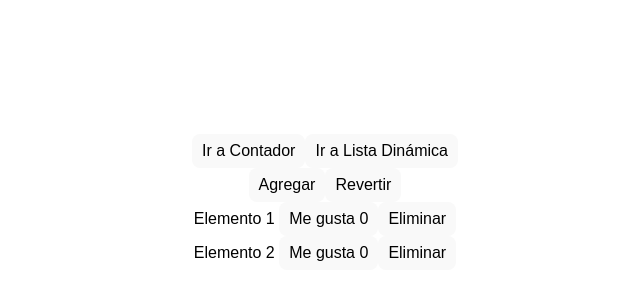
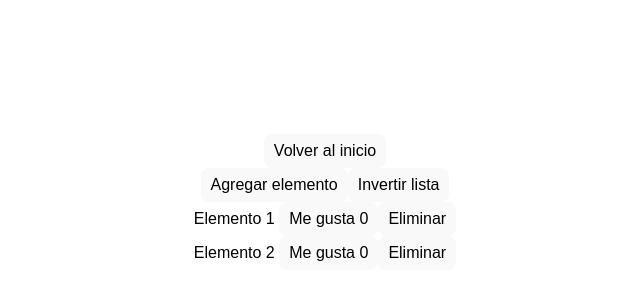
Before and after one commit to lilianaramosvz/optimizacion-de-visualizacion, a React (Vite) app in the folder virtualizacion/: page /lista in a window 1280 px wide. Shown: the part 198-498 px from the top of the page, without its empty margins (315-955 px from the left). Built offline with nearby package versions, Linux system fonts and the light colour scheme.

Commit message:
Página de inicio

```diff
--- a/virtualizacion/package.json
+++ b/virtualizacion/package.json
@@ -10,9 +10,9 @@
     "preview": "vite preview"
   },
   "dependencies": {
-    "react": "^19.2.0",
-    "react-dom": "^19.2.0",
-    "react-router-dom": "^7.13.1"
+    "react": "^18.3.1",
+    "react-dom": "^18.3.1",
+    "react-router-dom": "^6.30.3"
   },
   "devDependencies": {
     "@eslint/js": "^9.39.1",
--- a/virtualizacion/src/App.jsx
+++ b/virtualizacion/src/App.jsx
@@ -1,3 +1,4 @@
+//virtualizacion\src\App.jsx
 import "./App.css";
 import Contador from "./components/contador";
 import Lista from "./components/lista";
@@ -7,19 +8,38 @@ function App() {
   const navigate = useNavigate();
   return (
     <div>
+      <Routes>
+        <Route
+          path="/"
+          element={
             <nav>
-        <button onClick={() => navigate("/")}>
+              <button onClick={() => navigate("/contador")}>
                 Ir a Contador
               </button>
-
               <button onClick={() => navigate("/lista")}>
                 Ir a Lista Dinámica
               </button>
             </nav>
-
-      <Routes>
-        <Route path="/" element={<Contador />} />
-        <Route path="/lista" element={<Lista />} />
+          }
+        />
+        <Route
+          path="/contador"
+          element={
+            <div>
+              <button onClick={() => navigate("/")}>Volver al inicio</button>
+              <Contador />
+            </div>
+          }
+        />
+        <Route
+          path="/lista"
+          element={
+            <div>
+              <button onClick={() => navigate("/")}>Volver al inicio</button>
+              <Lista />
+            </div>
+          }
+        />
       </Routes>
     </div>
   );
--- a/virtualizacion/src/components/contador.jsx
+++ b/virtualizacion/src/components/contador.jsx
@@ -1,3 +1,4 @@
+//virtualizacion\src\components\contador.jsx
 import { useState } from "react";
 import React from "react";
 import Texto1 from "./texto1";
--- a/virtualizacion/src/components/lista.jsx
+++ b/virtualizacion/src/components/lista.jsx
@@ -1,33 +1,32 @@
+//virtualizacion\src\components\lista.jsx
 import React, { useState } from "react";
 import ListaElem from "./listaElemento";
 
 const Lista = () => {
   const [items, setItems] = useState([
     { id: 1, name: "Elemento 1", likes: 0 },
-    { id: 2, name: "Elemento 2", likes: 0 }
+    { id: 2, name: "Elemento 2", likes: 0 },
   ]);
 
   const addItem = () => {
     const newItem = {
       id: Date.now(),
       name: `Elemento ${items.length + 1}`,
-      likes: 0
+      likes: 0,
     };
 
     setItems([...items, newItem]);
   };
 
   const deleteItem = (id) => {
-    setItems(items.filter(item => item.id !== id));
+    setItems(items.filter((item) => item.id !== id));
   };
 
   const likeItem = (id) => {
     setItems(
-      items.map(item =>
-        item.id === id
-          ? { ...item, likes: item.likes + 1 }
-          : item
-      )
+      items.map((item) =>
+        item.id === id ? { ...item, likes: item.likes + 1 } : item,
+      ),
     );
   };
 
@@ -37,10 +36,10 @@ const Lista = () => {
 
   return (
     <div>
-      <button onClick={addItem}>Agregar</button>
-      <button onClick={reverseList}>Revertir</button>
+      <button onClick={addItem}>Agregar elemento</button>
+      <button onClick={reverseList}>Invertir lista</button>
 
-      {items.map(item => (
+      {items.map((item) => (
         <ListaElem
           key={item.id}
           item={item}
--- a/virtualizacion/src/components/texto1.jsx
+++ b/virtualizacion/src/components/texto1.jsx
@@ -1,3 +1,4 @@
+//virtualizacion\src\components\texto1.jsx
 import React from "react";
 
 const Texto1 = React.memo(() => {
--- a/virtualizacion/src/components/texto2.jsx
+++ b/virtualizacion/src/components/texto2.jsx
@@ -1,3 +1,4 @@
+//virtualizacion\src\components\texto2.jsx
 import React from "react";
 
 const Texto2 = React.memo(() => {
--- a/virtualizacion/src/components/texto3.jsx
+++ b/virtualizacion/src/components/texto3.jsx
@@ -1,3 +1,4 @@
+//virtualizacion\src\components\texto3.jsx
 import React from "react";
 
 const Texto3 = React.memo(() => {
--- a/virtualizacion/src/main.jsx
+++ b/virtualizacion/src/main.jsx
@@ -1,3 +1,4 @@
+//virtualizacion\src\main.jsx
 import React from "react";
 import ReactDOM from "react-dom/client";
 import { BrowserRouter } from "react-router-dom";
@@ -6,5 +7,5 @@ import App from "./App";
 ReactDOM.createRoot(document.getElementById("root")).render(
   <BrowserRouter>
     <App />
-  </BrowserRouter>
+  </BrowserRouter>,
 );
```
Also changed, not shown: virtualizacion/src/components/listaElemento.jsx (+3 -6 lines), 1 other file (tests, documents, lock files or other folders). Lines whose indentation alone changed are shown as unchanged.
